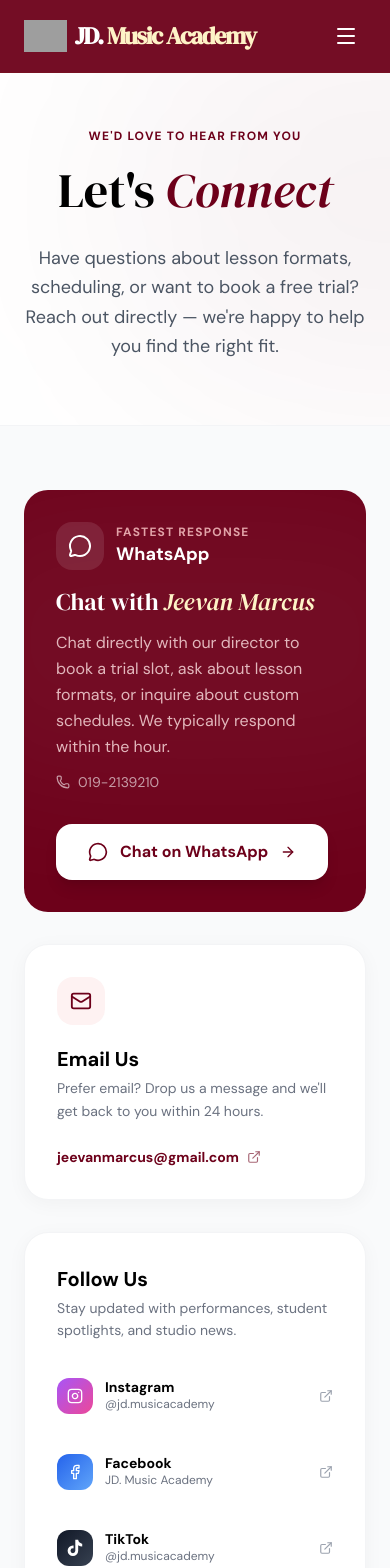
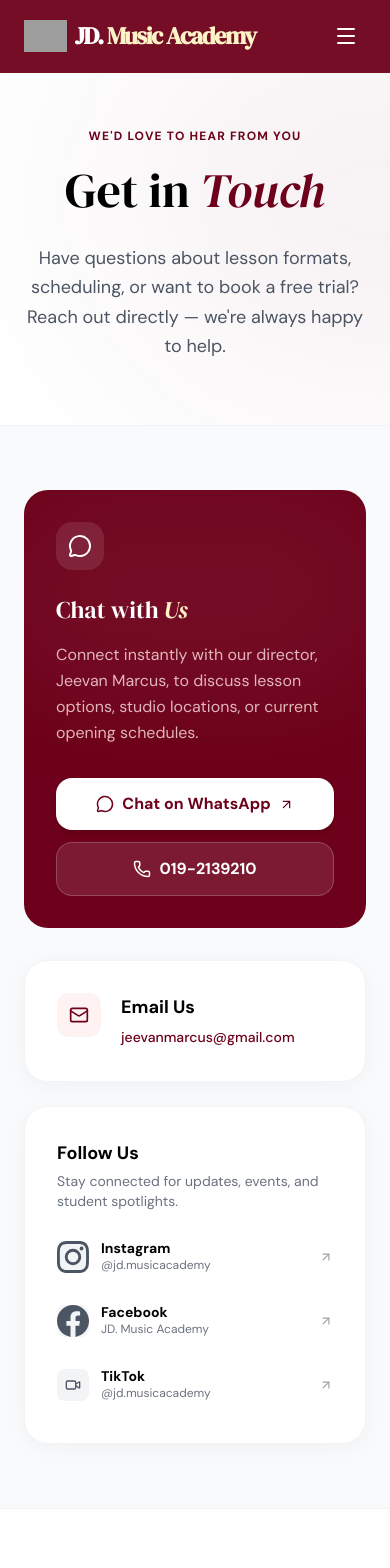
Before and after one commit to josephloochunhoe/jdmusicwebsite, a React (Vite) app: page /contact in a window 390 px wide. Shown: the top 1568 px of the page. Built offline with nearby package versions, Linux system fonts and the light colour scheme; grey boxes are pictures that could not be loaded.

Commit message:
feat: add callable phone CTA button alongside WhatsApp in Contact page

```diff
--- a/src/pages/Contact.jsx
+++ b/src/pages/Contact.jsx
@@ -1,161 +1,138 @@
 import React from 'react';
-import { MessageCircle, Mail, Phone, Instagram, Facebook, ArrowRight, ExternalLink } from 'lucide-react';
+import { MessageCircle, Mail, Phone, Video, ArrowUpRight } from 'lucide-react';
 
-const director = {
-  name: "Jeevan Marcus",
-  phone: "019-2139210",
-  email: "jeevanmarcus@gmail.com",
-  whatsapp: "https://wa.me/60192139210"
-};
+// Instagram & Facebook are not exported by this version of lucide-react — using inline SVGs
+const InstagramIcon = (props) => (
+  <svg viewBox="0 0 24 24" fill="currentColor" {...props}>
+    <path d="M12 2.163c3.204 0 3.584.012 4.85.07 3.252.148 4.771 1.691 4.919 4.919.058 1.265.069 1.645.069 4.849 0 3.205-.012 3.584-.069 4.849-.149 3.225-1.664 4.771-4.919 4.919-1.266.058-1.644.07-4.85.07-3.204 0-3.584-.012-4.849-.07-3.26-.149-4.771-1.699-4.919-4.92-.058-1.265-.07-1.644-.07-4.849 0-3.204.013-3.583.07-4.849.149-3.227 1.664-4.771 4.919-4.919 1.266-.057 1.645-.069 4.849-.069zM12 0C8.741 0 8.333.014 7.053.072 2.695.272.273 2.69.073 7.052.014 8.333 0 8.741 0 12c0 3.259.014 3.668.072 4.948.2 4.358 2.618 6.78 6.98 6.98C8.333 23.986 8.741 24 12 24c3.259 0 3.668-.014 4.948-.072 4.354-.2 6.782-2.618 6.979-6.98.059-1.28.073-1.689.073-4.948 0-3.259-.014-3.667-.072-4.947-.196-4.354-2.617-6.78-6.979-6.98C15.668.014 15.259 0 12 0zm0 5.838a6.162 6.162 0 1 0 0 12.324 6.162 6.162 0 0 0 0-12.324zM12 16a4 4 0 1 1 0-8 4 4 0 0 1 0 8zm6.406-11.845a1.44 1.44 0 1 0 0 2.881 1.44 1.44 0 0 0 0-2.881z"/>
+  </svg>
+);
 
-const socialChannels = [
-  {
-    platform: "Instagram",
-    handle: "@jd.musicacademy",
-    url: "https://www.instagram.com/jd.musicacademy",
-    icon: Instagram,
-    color: "from-purple-500 to-pink-500"
-  },
-  {
-    platform: "Facebook",
-    handle: "JD. Music Academy",
-    url: "https://www.facebook.com/jd.musicacademy",
-    icon: Facebook,
-    color: "from-blue-600 to-blue-400"
-  },
-  {
-    platform: "TikTok",
-    handle: "@jd.musicacademy",
-    url: "https://www.tiktok.com/@jd.musicacademy",
-    icon: null,
-    color: "from-gray-900 to-gray-700"
-  }
-];
-
-const TikTokIcon = () => (
-  <svg viewBox="0 0 24 24" fill="currentColor" className="w-5 h-5">
-    <path d="M19.59 6.69a4.83 4.83 0 0 1-3.77-4.25V2h-3.45v13.67a2.89 2.89 0 0 1-2.88 2.5 2.89 2.89 0 0 1-2.89-2.89 2.89 2.89 0 0 1 2.89-2.89c.28 0 .54.04.79.1V9.01a6.33 6.33 0 0 0-.79-.05 6.34 6.34 0 0 0-6.34 6.34 6.34 6.34 0 0 0 6.34 6.34 6.34 6.34 0 0 0 6.33-6.34V8.69a8.27 8.27 0 0 0 4.84 1.56V6.79a4.85 4.85 0 0 1-1.07-.1z"/>
+const FacebookIcon = (props) => (
+  <svg viewBox="0 0 24 24" fill="currentColor" {...props}>
+    <path d="M24 12.073c0-6.627-5.373-12-12-12s-12 5.373-12 12c0 5.99 4.388 10.954 10.125 11.854v-8.385H7.078v-3.47h3.047V9.43c0-3.007 1.792-4.669 4.533-4.669 1.312 0 2.686.235 2.686.235v2.953H15.83c-1.491 0-1.956.925-1.956 1.874v2.25h3.328l-.532 3.47h-2.796v8.385C19.612 23.027 24 18.062 24 12.073z"/>
   </svg>
 );
 
 const Contact = () => {
+  const directorName = "Jeevan Devamarcus";
+  const directorPhone = "019-2139210";
+  const directorEmail = "jeevanmarcus@gmail.com";
+  const whatsappUrl = "https://wa.me/60192139210";
+
+  const socialLinks = [
+    { name: "Instagram", handle: "@jd.musicacademy", url: "https://instagram.com/jd.musicacademy", icon: InstagramIcon },
+    { name: "Facebook", handle: "JD. Music Academy", url: "https://facebook.com/jd.musicacademy", icon: FacebookIcon },
+    { name: "TikTok", handle: "@jd.musicacademy", url: "https://tiktok.com/@jd.musicacademy", icon: Video }
+  ];
+
   return (
     <div className="w-full bg-white text-jd-black">
 
-      {/* HERO HEADER */}
+      {/* HERO SECTION */}
       <section className="pt-32 pb-16 bg-white relative overflow-hidden">
         <div className="absolute top-0 left-1/4 w-[600px] h-[400px] bg-jd-burgundy/5 blur-[120px] rounded-full pointer-events-none"></div>
-        <div className="absolute bottom-0 right-1/4 w-[400px] h-[300px] bg-jd-burgundy/3 blur-[100px] rounded-full pointer-events-none"></div>
         <div className="max-w-4xl mx-auto px-6 relative z-10 text-center">
           <span className="text-xs font-bold text-jd-burgundy tracking-widest uppercase block mb-4">
             We'd love to hear from you
           </span>
           <h1 className="text-5xl md:text-7xl font-serif mb-6 text-jd-black leading-tight">
-            Let's <span className="text-jd-burgundy italic">Connect</span>
+            Get in <span className="text-jd-burgundy italic">Touch</span>
           </h1>
           <p className="text-lg md:text-xl text-gray-600 max-w-2xl mx-auto leading-relaxed">
-            Have questions about lesson formats, scheduling, or want to book a free trial? Reach out directly — we're happy to help you find the right fit.
+            Have questions about lesson formats, scheduling, or want to book a free trial? Reach out directly — we're always happy to help.
           </p>
         </div>
       </section>
 
-      {/* MAIN CONTENT */}
+      {/* TWO-COLUMN GRID */}
       <section className="py-16 bg-gray-50 border-t border-gray-100">
-        <div className="max-w-5xl mx-auto px-6 space-y-8">
+        <div className="max-w-5xl mx-auto px-6">
+          <div className="grid grid-cols-1 md:grid-cols-2 gap-8">
 
-          {/* PRIMARY WHATSAPP CARD */}
-          <div className="bg-jd-burgundy rounded-3xl p-8 md:p-12 relative overflow-hidden">
-            <div className="absolute top-0 left-1/2 -translate-x-1/2 w-[600px] h-[300px] bg-white/5 blur-[80px] rounded-full pointer-events-none"></div>
-            <div className="relative z-10 flex flex-col md:flex-row items-start md:items-center justify-between gap-8">
-              <div className="flex-1">
-                <div className="flex items-center gap-3 mb-4">
-                  <div className="w-12 h-12 rounded-2xl bg-white/10 flex items-center justify-center text-white">
+            {/* COLUMN 1: PRIMARY WHATSAPP CTA */}
+            <div className="bg-jd-burgundy rounded-3xl p-8 md:p-10 relative overflow-hidden flex flex-col justify-between">
+              <div className="absolute top-0 left-1/2 -translate-x-1/2 w-[400px] h-[200px] bg-white/5 blur-[60px] rounded-full pointer-events-none"></div>
+              <div className="relative z-10">
+                <div className="w-12 h-12 rounded-2xl bg-white/10 flex items-center justify-center text-white mb-6">
                   <MessageCircle size={24} />
                 </div>
-                  <div>
-                    <p className="text-red-200/80 text-xs font-bold uppercase tracking-widest">Fastest Response</p>
-                    <p className="text-white font-bold text-lg">WhatsApp</p>
-                  </div>
-                </div>
-                <h2 className="text-2xl md:text-3xl font-serif text-white mb-3">
-                  Chat with <span className="text-amber-100 italic">Jeevan Marcus</span>
+                <h2 className="text-2xl md:text-3xl font-serif text-white mb-4">
+                  Chat with <span className="text-amber-100 italic">Us</span>
                 </h2>
-                <p className="text-red-100/80 leading-relaxed max-w-lg">
-                  Chat directly with our director to book a trial slot, ask about lesson formats, or inquire about custom schedules. We typically respond within the hour.
+                <p className="text-red-100/80 leading-relaxed mb-8">
+                  Connect instantly with our director, Jeevan Marcus, to discuss lesson options, studio locations, or current opening schedules.
                 </p>
-                <p className="text-white/60 text-sm mt-3 flex items-center gap-2">
-                  <Phone size={14} />
-                  {director.phone}
-                </p>
-              </div>
-              <div className="flex-shrink-0">
+                <div className="flex flex-col sm:flex-row gap-3">
                   <a
-                  href={director.whatsapp}
+                    href={whatsappUrl}
                     target="_blank"
                     rel="noopener noreferrer"
-                  className="inline-flex items-center justify-center gap-3 px-8 py-4 rounded-2xl bg-white text-jd-burgundy font-bold text-base hover:bg-amber-50 transition-all shadow-lg hover:shadow-xl hover:-translate-y-0.5 group"
+                    className="inline-flex items-center justify-center gap-2 px-6 py-3.5 rounded-2xl bg-white text-jd-burgundy font-bold hover:bg-amber-50 transition-all shadow-md hover:shadow-lg hover:-translate-y-0.5 group"
                   >
-                  <MessageCircle size={20} />
+                    <MessageCircle size={18} />
                     Chat on WhatsApp
-                  <ArrowRight size={16} className="group-hover:translate-x-1 transition-transform" />
+                    <ArrowUpRight size={15} className="group-hover:translate-x-0.5 group-hover:-translate-y-0.5 transition-transform" />
+                  </a>
+                  <a
+                    href={`tel:${directorPhone.replace(/-/g, '')}`}
+                    className="inline-flex items-center justify-center gap-2 px-6 py-3.5 rounded-2xl bg-white/10 border border-white/20 text-white font-bold hover:bg-white/20 transition-all hover:-translate-y-0.5 group"
+                  >
+                    <Phone size={18} />
+                    {directorPhone}
                   </a>
                 </div>
               </div>
             </div>
 
-          {/* EMAIL + SOCIAL GRID */}
-          <div className="grid grid-cols-1 md:grid-cols-2 gap-8">
+            {/* COLUMN 2: EMAIL + SOCIAL */}
+            <div className="flex flex-col gap-6">
 
-            {/* EMAIL CARD */}
-            <div className="bg-white rounded-3xl p-8 border border-gray-100 shadow-[0_4px_20px_rgba(0,0,0,0.04)] flex flex-col justify-between">
+              {/* EMAIL BLOCK */}
+              <div className="bg-white rounded-3xl p-8 border border-gray-100 shadow-[0_4px_20px_rgba(0,0,0,0.04)] flex items-start gap-5">
+                <div className="w-11 h-11 rounded-xl bg-red-50 flex items-center justify-center text-jd-burgundy flex-shrink-0">
+                  <Mail size={20} />
+                </div>
                 <div>
-                <div className="w-12 h-12 rounded-2xl bg-red-50 flex items-center justify-center text-jd-burgundy mb-5">
-                  <Mail size={22} />
+                  <h3 className="font-bold text-jd-black text-lg mb-1">Email Us</h3>
+                  <a
+                    href={`mailto:${directorEmail}`}
+                    className="text-jd-burgundy font-medium text-sm hover:underline"
+                  >
+                    {directorEmail}
+                  </a>
                 </div>
-                <h3 className="text-xl font-bold text-jd-black mb-1">Email Us</h3>
-                <p className="text-sm text-gray-500 mb-6 leading-relaxed">
-                  Prefer email? Drop us a message and we'll get back to you within 24 hours.
-                </p>
-              </div>
-              <a
-                href={`mailto:${director.email}`}
-                className="inline-flex items-center gap-2 text-jd-burgundy font-bold text-sm hover:underline group"
-              >
-                {director.email}
-                <ExternalLink size={14} className="opacity-60 group-hover:opacity-100 transition-opacity" />
-              </a>
               </div>
 
               {/* SOCIAL MEDIA CARD */}
-            <div className="bg-white rounded-3xl p-8 border border-gray-100 shadow-[0_4px_20px_rgba(0,0,0,0.04)]">
-              <h3 className="text-xl font-bold text-jd-black mb-1">Follow Us</h3>
-              <p className="text-sm text-gray-500 mb-6 leading-relaxed">
-                Stay updated with performances, student spotlights, and studio news.
-              </p>
-              <div className="space-y-4">
-                {socialChannels.map((channel) => {
-                  const Icon = channel.icon;
+              <div className="bg-white rounded-3xl p-8 border border-gray-100 shadow-[0_4px_20px_rgba(0,0,0,0.04)] flex-1">
+                <h3 className="font-bold text-jd-black text-lg mb-1">Follow Us</h3>
+                <p className="text-sm text-gray-500 mb-5">Stay connected for updates, events, and student spotlights.</p>
+                <div className="space-y-3">
+                  {socialLinks.map((link) => {
+                    const Icon = link.icon;
                     return (
                       <a
-                      key={channel.platform}
-                      href={channel.url}
+                        key={link.name}
+                        href={link.url}
                         target="_blank"
                         rel="noopener noreferrer"
-                      className="flex items-center justify-between group hover:bg-gray-50 rounded-xl p-3 -mx-3 transition-colors"
+                        className="flex items-center justify-between group hover:bg-gray-50 rounded-xl px-3 py-2.5 -mx-3 transition-colors"
                       >
                         <div className="flex items-center gap-3">
-                        <div className={`w-9 h-9 rounded-xl bg-gradient-to-br ${channel.color} flex items-center justify-center text-white flex-shrink-0`}>
-                          {Icon ? <Icon size={16} /> : <TikTokIcon />}
+                          <div className="w-8 h-8 rounded-lg bg-gray-100 group-hover:bg-red-50 flex items-center justify-center text-gray-600 group-hover:text-jd-burgundy transition-colors">
+                            <Icon size={16} />
                           </div>
                           <div>
-                          <p className="font-bold text-jd-black text-sm leading-none mb-0.5">{channel.platform}</p>
-                          <p className="text-gray-500 text-xs">{channel.handle}</p>
+                            <p className="font-bold text-jd-black text-sm leading-none mb-0.5">{link.name}</p>
+                            <p className="text-gray-500 text-xs">{link.handle}</p>
                           </div>
                         </div>
-                      <ExternalLink size={14} className="text-gray-400 group-hover:text-jd-burgundy transition-colors" />
+                        <ArrowUpRight size={14} className="text-gray-400 group-hover:text-jd-burgundy transition-colors" />
                       </a>
                     );
                   })}
+                </div>
               </div>
             </div>
           </div>
@@ -172,12 +149,12 @@ const Contact = () => {
             Whether you're a complete beginner or a seasoned player, there's a place for you at JD. Music Academy. Book your free trial today.
           </p>
           <a
-            href={director.whatsapp}
+            href={whatsappUrl}
             target="_blank"
             rel="noopener noreferrer"
             className="inline-flex items-center justify-center gap-2 px-10 py-4 rounded-full bg-jd-burgundy text-white font-bold hover:bg-red-900 transition-all shadow-md hover:shadow-lg hover:-translate-y-0.5"
           >
-            Book a Free Trial <ArrowRight size={18} />
+            Book a Free Trial <ArrowUpRight size={18} />
           </a>
         </div>
       </section>
```
Lines whose indentation alone changed are shown as unchanged.
